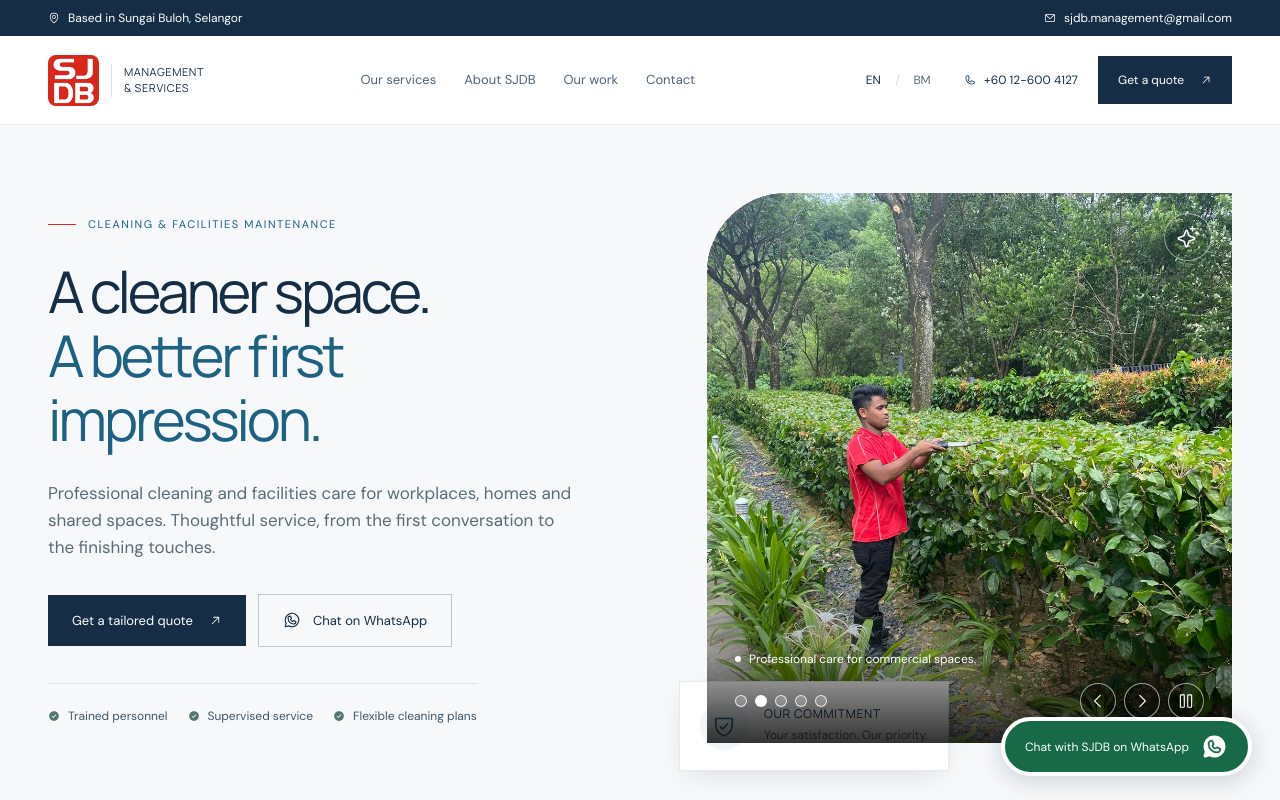
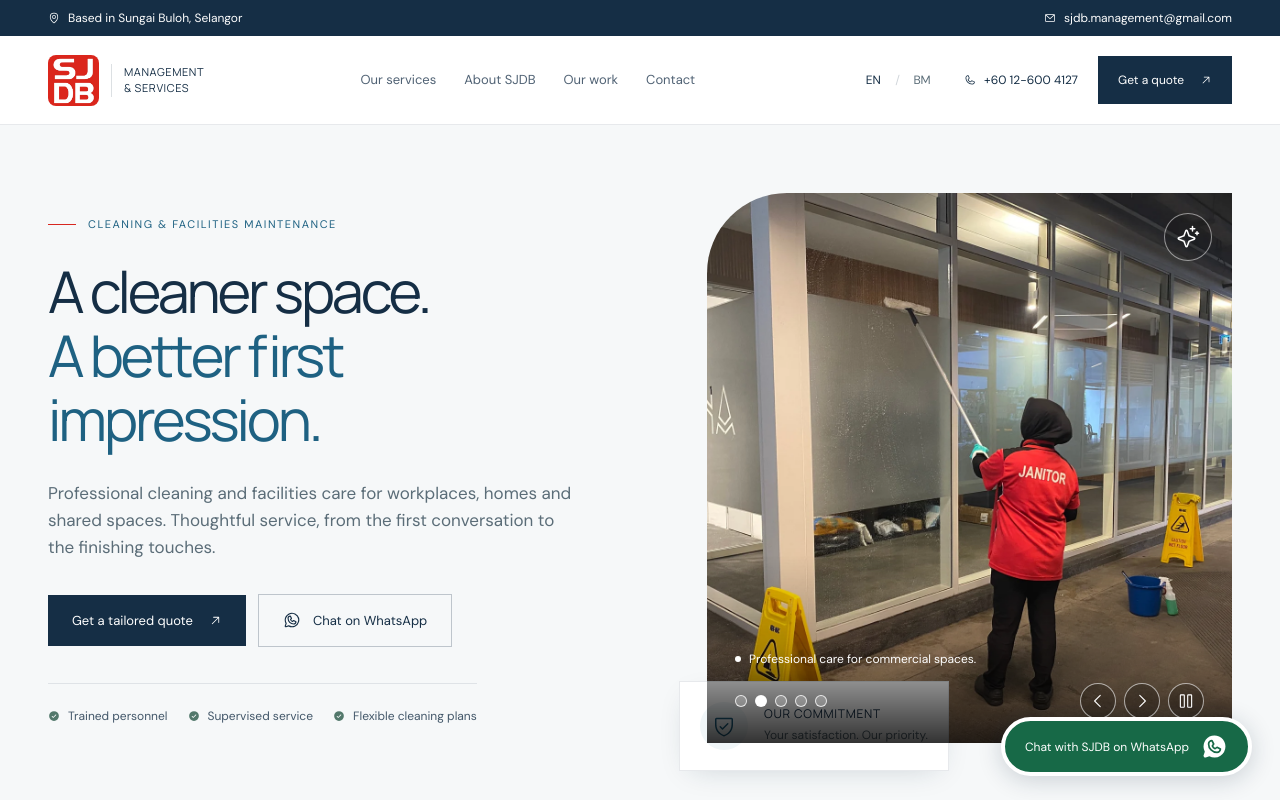
Before and after one commit to FixITSukil/SJDB-Website, a React (Vite) app: page / in a window 1280 px wide. Shown: the top 800 px of the page. Built offline with nearby package versions, Linux system fonts and the light colour scheme.

Commit message:
Style smooth slideshow crossfade transitions

```diff
--- a/src/styles.css
+++ b/src/styles.css
@@ -158,6 +158,15 @@
     animation: card-enter 0.7s ease-out both;
   }
 }
+/* Gently crossfade between SJDB's existing worksite photographs. */
+.hero-slide {
+  opacity: 0;
+  transition: opacity 850ms ease-in-out;
+}
+.hero-slide.is-active {
+  opacity: 1;
+}
+
 @keyframes card-enter {
   from {
     opacity: 0;
```
